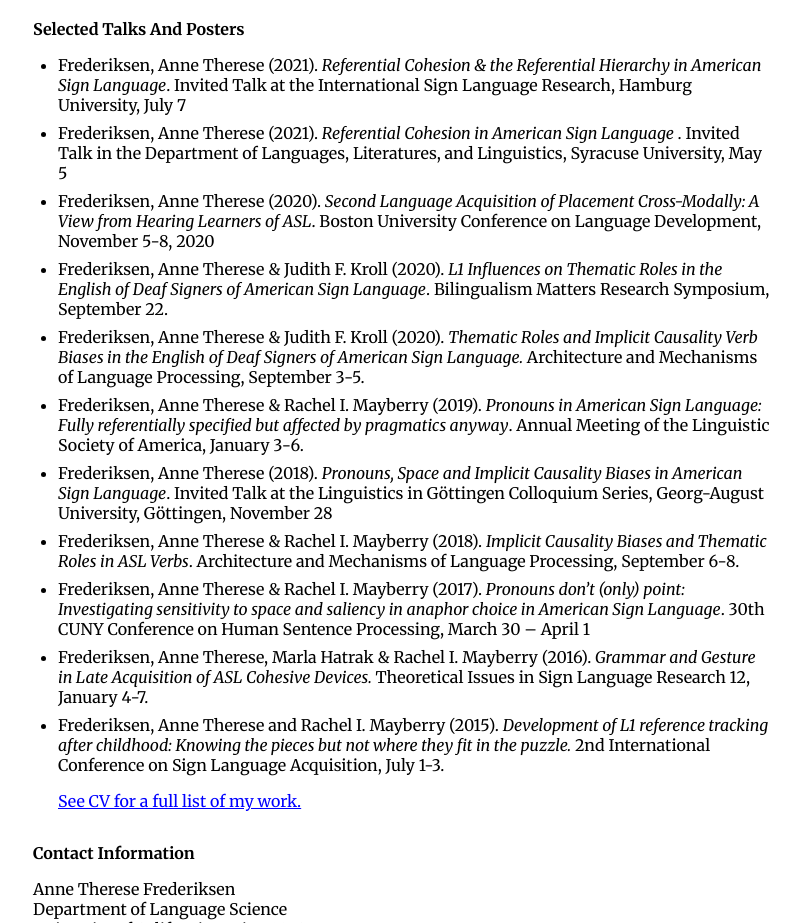
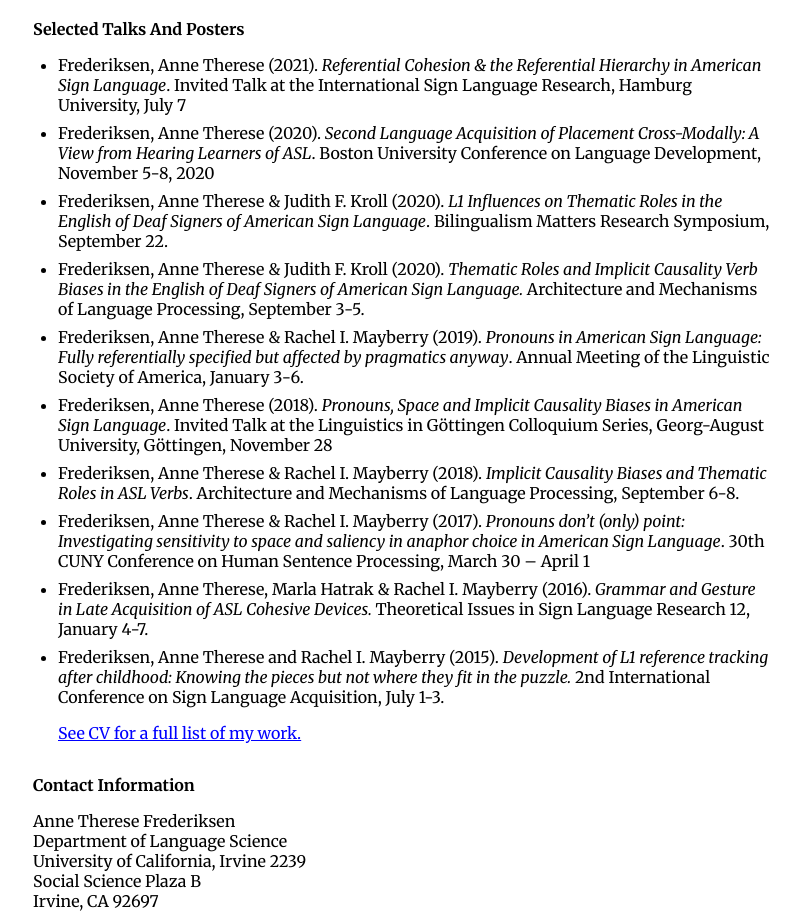
Before and after one commit to atfrederiksen/atfrederiksen.github.io, a plain HTML site: page index.html in a window 1280 px wide. Shown: the part 920-1843 px from the top of the page, without its empty margins (237-1037 px from the left). Drawn offline with Linux system fonts and the light colour scheme.

Commit message:
Update index.html

```diff
--- a/index.html
+++ b/index.html
@@ -252,8 +252,6 @@
       <ul class='pub'>
         <li>Frederiksen, Anne Therese (2021). <i>Referential Cohesion & the Referential Hierarchy in American Sign Language</i>.
             Invited Talk at the International Sign Language Research, Hamburg University, July 7
-        <li>Frederiksen, Anne Therese (2021). <i>Referential Cohesion in American Sign Language </i>. Invited Talk in the
-            Department of Languages, Literatures, and Linguistics, Syracuse University, May 5
         <li>Frederiksen, Anne Therese (2020). <i>Second Language Acquisition of Placement Cross-Modally: A View from
             Hearing
             Learners of ASL</i>. Boston University Conference on Language Development, November 5-8, 2020</li>
```
